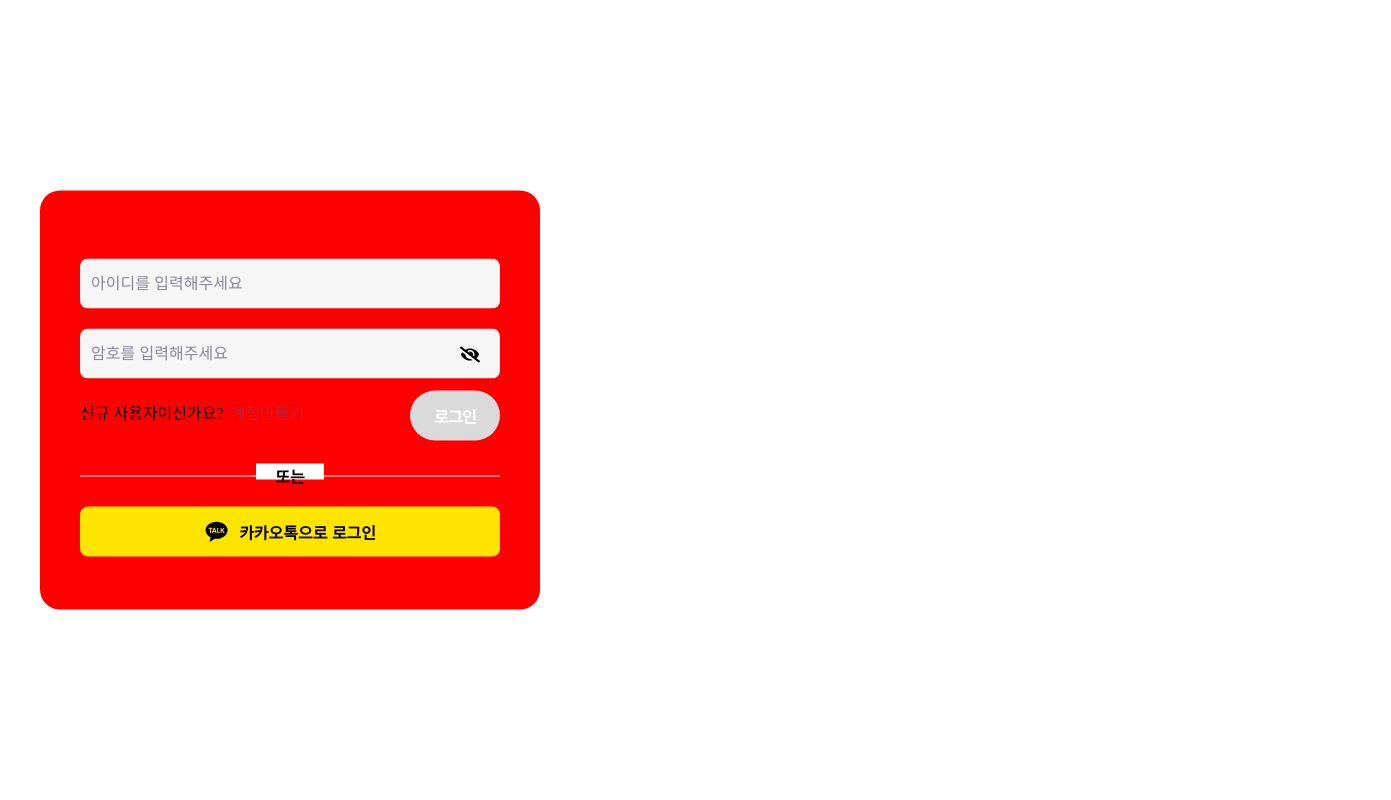
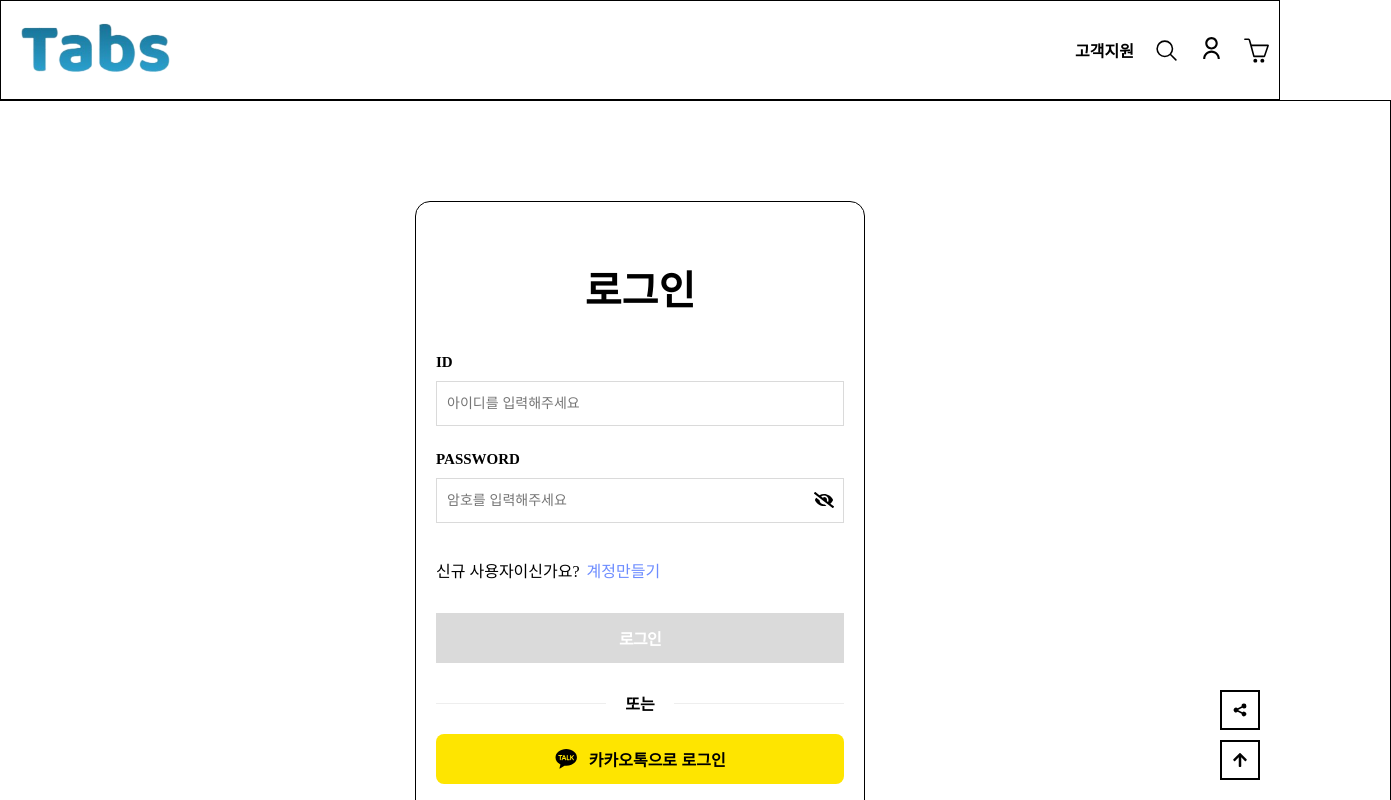
Before and after one commit to jihun8861/Sum-Vacation, a React (Create React App) app: page /SignIn in a window 1280 px wide. Shown: the top 800 px of the page, 1391 px wide, since content can reach past the window. Built offline with nearby package versions, Linux system fonts and the light colour scheme; no server answers.

Commit message:
feat: Sign

```diff
--- a/src/App.js
+++ b/src/App.js
@@ -2,6 +2,7 @@ import React from "react";
 import { Route, Routes, BrowserRouter } from "react-router-dom";
 import Home from "./pages/Home";
 import SignIn from "./pages/SignIn";
+import SignUp from "./pages/SignUp";
 
 function App() {
   return (
@@ -9,6 +10,7 @@ function App() {
       <Routes>
         <Route path="/" element={<Home/>}/>
         <Route path="/SignIn" element={<SignIn/>}/>
+        <Route path="/SignUp" element={<SignUp/>}/>
       </Routes>
     </BrowserRouter>
   );
--- a/src/components/Header.jsx
+++ b/src/components/Header.jsx
@@ -14,12 +14,8 @@ const Container = styled.div`
   position: fixed;
   top: 0;
   transition: top 0.5s ease-in-out, background-color 0.3s ease-in-out;
- /* ${(props) =>
-    props.hidden &&
-    css`
-      top: -150px;
-    `} */
   background-color: ${(props) => (props.atTop ? "transparent" : "white")};
+  border: solid 1px;
 `;
 
 const Frame = styled.div`
@@ -82,12 +78,13 @@ const LinkStyle = (atTop) => ({
   color: atTop ? "white" : "black",
 });
 
-const Header = () => {
+const Header = ({ isHome }) => {
   const [hidden, setHidden] = useState(false);
   const [lastScrollY, setLastScrollY] = useState(0);
-  const [atTop, setAtTop] = useState(true);
+  const [atTop, setAtTop] = useState(isHome);
 
   const handleScroll = () => {
+    if (!isHome) return;
     const currentScrollY = window.scrollY;
     setAtTop(currentScrollY === 0);
     if (currentScrollY > lastScrollY && currentScrollY > 100) {
@@ -99,11 +96,15 @@ const Header = () => {
   };
 
   useEffect(() => {
-    window.addEventListener("scroll", handleScroll);
-    return () => {
-      window.removeEventListener("scroll", handleScroll);
-    };
-  }, [lastScrollY]);
+    if (isHome) {
+      window.addEventListener("scroll", handleScroll);
+      return () => {
+        window.removeEventListener("scroll", handleScroll);
+      };
+    } else {
+      setAtTop(false);
+    }
+  }, [isHome, lastScrollY]);
 
   return (
     <Container hidden={hidden} atTop={atTop}>
--- a/src/components/Layout.jsx
+++ b/src/components/Layout.jsx
@@ -63,8 +63,7 @@ const ShareIcon = styled(HiShare)`
   font-size: 16px;
 `;
 
-
-const Layout = ({ props }) => {
+const Layout = ({ isHome, children }) => {
   const scrollToTop = () => {
     window.scrollTo({
       top: 0,
@@ -75,10 +74,10 @@ const Layout = ({ props }) => {
   return (
     <>
       <Container>
-        <BannerContainer/>
-        <Header />
+        {isHome && <BannerContainer />}
+        <Header isHome={isHome} />
         <Main>
-          {props}
+          {children}
           <Share>
             <ShareIcon />
           </Share>
--- a/src/components/Sign.jsx
+++ /dev/null
@@ -1,72 +0,0 @@
-import React from "react";
-import styled from "styled-components";
-
-const Frame = styled.div`
-   width: 100vw;
-   height: 100vh;
-   position: relative; /* 포지션을 설정하여 자식 요소의 위치를 결정합니다. */
-`;
-
-const Wrap = styled.div`
-   position: relative;
-   max-width: 1200px;
-   height: 100%;
-   margin: 0 auto;
-`;
-
-const LoginIn = styled.div`
-   position: absolute;
-   top: 50%;
-   transform: translateY(-50%);
-   width: 100%;
-`;
-
-const LoginCont = styled.div`
-   float: left;
-   max-width: 500px;
-   width: 100%;
-   padding: 60px 40px 53px;
-   background: #fff;
-   border-radius: 20px;
-   box-sizing: border-box;
-   background-color: red;
-`;
-
-const InjeNaraText = styled.div`
-   color: #fff;
-   display: flex;
-   justify-content: center;
-
-   p{
-      margin:0;
-      padding:0;
-      font-size: 50px;
-      font-weight: 600;
-      margin-left: 20px;
-      margin-bottom: 40px;
-   }
-`;
-
-const LinkStyle = {
-   textDecoration: "none",
-   color: "lightsalmon"
-};
-
-const Sign = ({ props }) => {
-   return (
-      <Frame>
-         <Wrap>
-            <LoginIn>
-               <LoginCont>
-               <InjeNaraText>
-               </InjeNaraText>
-                  {props}
-               </LoginCont>
-
-            </LoginIn>
-         </Wrap>
-      </Frame>
-   )
-}
-
-export default Sign;
--- a/src/pages/Home.js
+++ b/src/pages/Home.js
@@ -59,18 +59,6 @@ const RadioButton = styled.div`
   &:hover {
     background-color: #6d8cff;
   }
-`;
-
-const BannerContainer = styled.div`
-  width: 100%;
-  height: 500px;
-  background-image: url("/images/banner.png");
-  background-size: 100% 100%;
-  background-position: center;
-  margin-bottom: 80px;
-  display: flex;
-  align-items: center;
-  justify-content: center;
 `;
 
 const HomeContent = () => {
@@ -143,7 +131,7 @@ const HomeContent = () => {
 };
 
 const Home = () => {
-  return <Layout props={<HomeContent />} />;
+  return <Layout isHome={true} children={<HomeContent />} />;
 };
 
 export default Home;
--- a/src/pages/SignIn.js
+++ b/src/pages/SignIn.js
@@ -1,125 +1,107 @@
-import React, { useState } from 'react';
-import { useNavigate } from 'react-router-dom';
+import React, { useState } from "react";
+import { useNavigate } from "react-router-dom";
 import styled from "styled-components";
-import Sign from "../components/Sign";
-import Layout from '../components/Layout';
-import axios from 'axios';
+import Layout from "../components/Layout";
+import axios from "axios";
 import { RiKakaoTalkFill } from "react-icons/ri";
 import { FaEye, FaEyeSlash } from "react-icons/fa";
 
+const Container = styled.div`
+  width: 1500px;
+  height: 100%;
+  display: flex;
+  justify-content: center;
+`;
+
 const SignInFrame = styled.div`
+  width: 450px;
+  height: 700px;
+  border-radius: 15px;
+  border: solid 1px;
+  margin-top: 100px;
+  padding: 20px;
+`;
+
+const TitleText = styled.div`
   width: 100%;
+  height: 20%;
+  font-size: 40px;
+  font-weight: bold;
+  display: flex;
+  align-items: center;
+  justify-content: center;
+`;
+
+const Text = styled.div`
+  width: auto;
   height: auto;
-`
+  font-size: 15px;
+  font-weight: 600;
+  margin-bottom: 10px;
+`;
 
-const IdBox = styled.div`
+const InputBox = styled.div`
   display: flex;
   flex-direction: column;
   align-items: center;
-    border-radius: 8px;
-    padding: 10px;
-    margin-top: 8px;
-    background-color: #f6f6f6;
-    border: none;
-    width: 100%;
-    border: 1px solid transparent;
   margin-bottom: 20px;
-
-    &:focus-within {
-        border-color: black;
-        background-color: white;
-    }
-`
-
-const PwBox = styled.div`
-    display: flex;
-    flex-direction: column;
-    align-items: center;
-    border-radius: 8px;
-    padding: 10px;
-    margin-top: 8px;
-    background-color: #f6f6f6;
-    border: none;
-    width: 100%;
-    border: 1px solid transparent;
-
-    &:focus-within {
-        border-color: black;
-        background-color: white;
-    }
-`
-
-const EyeIcon = styled(FaEye)`
-    position: absolute;
-    left: 35%;
-    cursor: pointer;
-    margin-top: 5px;
-    font-size: 20px;
-`;
-
-const EyeIcon2 = styled(FaEyeSlash)`
-    position: absolute;
-    left: 35%;
-    cursor: pointer;
-    margin-top: 5px;
-    font-size: 20px;
+  position: relative;
+  height: 50px;
 `;
 
 const Input = styled.input`
   width: 100%;
-    outline: none; // 이 녀석을 사용해야 외부 테두리가 안보임.
-    border: none; //이 녀석을 사용해야 내부 테두리가 안보임.
-    height: 28px;
-    font-size: 16px;
-    background-color: #f6f6f6;
+  height: 45px;
+  font-size: 14px;
+  border: solid 1px #dadada;
+  padding: 10px;
+  &:focus {
+    outline: none;
+  }
+`;
 
-    &::placeholder {
-        color: #888896;
-        &:focus-within {
-            background-color: white;
-        }
-    }
+const EyeIcon = styled(FaEye)`
+  cursor: pointer;
+  font-size: 20px;
+  position: absolute;
+  right: 10px;
+  top: 12px;
+`;
 
-    &:focus-within {
-        background-color: white;
-    }
-`
+const EyeIcon2 = styled(FaEyeSlash)`
+  cursor: pointer;
+  font-size: 20px;
+  position: absolute;
+  right: 10px;
+  top: 12px;
+`;
 
 const New = styled.div`
-    margin: 12px 0 40px;
+  display: flex;
+  align-items: center;
   font-size: 16px;
   height: 45px;
-    line-height: 45px;
-`
-
-const Left = styled.div`
-    float: left;
-`
-
-const Right = styled.div`
-    float: right;
-    margin-left: 6px;
-`
+  margin-bottom: 20px;
+`;
 
 const Btn = styled.button`
-    min-width: 90px;
+  width: 100%;
   height: 50px;
   padding: 0 20px;
   font-size: 16px;
   font-weight: 600;
-    border-radius: 90px;
   letter-spacing: -0.04em;
-    background: #be2237;
+  background: #6d8cff;
   border: 1px solid rgb(141, 35, 41);
   color: #fff;
-    display: inline-block;
-    box-sizing: border-box;
   text-align: center;
-    transition: all 0.4s;
   cursor: pointer;
+  margin-bottom: 40px;
 
   &:hover {
-        background: rgb(165, 35, 41);
+    background: white;
+    color: #6d8cff;
+    border-color: #6d8cff;
   }
 
   &:disabled {
@@ -140,7 +122,7 @@ const Bottom = styled.div`
   align-items: center;
   text-align: center;
 
-    h4{
+  h4 {
     position: absolute;
     left: 50%;
     top: -13px;
@@ -150,12 +132,12 @@ const Bottom = styled.div`
     display: inline-block;
     transform: translateX(-50%);
   }
-`
+`;
 
 const Kakao = styled.button`
   width: 100%;
   height: 50px;
-    background-color: #FEE500;
+  background-color: #fee500;
   border: none;
   border-radius: 8px;
   font-size: 16px;
@@ -166,7 +148,7 @@ const Kakao = styled.button`
   transition: background-color 0.3s;
 
   &:hover {
-        background-color: rgb(239,218,77);
+    background-color: rgb(239, 218, 77);
   }
 `;
 
@@ -178,24 +160,22 @@ const KakaoContent = styled.div`
 `;
 
 const LinkStyle = {
-    textDecoration: 'none',
-    color: '#65997c',
+  textDecoration: "none",
   marginLeft: "7px",
-    color: "#be2237"
-}
+  color: "#6d8cff",
+};
 
 const SignInContent = () => {
-
   const navigate = useNavigate();
 
-    const [id, setId] = useState('');
-    const [pw, setPw] = useState('');
+  const [id, setId] = useState("");
+  const [pw, setPw] = useState("");
   const [notAllow, setNotAllow] = useState(true);
   // 아이콘 클릭으로 인한 비밀번호 보이기 여부 상태
-    const [pwType, setPwType] = useState('password');
+  const [pwType, setPwType] = useState("password");
   const [showPassword, setShowPassword] = useState(false);
 
-    const REST_API_KEY = process.env.REACT_APP_REST_API_KEY ;
+  const REST_API_KEY = process.env.REACT_APP_REST_API_KEY;
   const REDIRECT_URI = process.env.REACT_APP_REDIRECT_URI;
   const link = `https://kauth.kakao.com/oauth/authorize?client_id=${REST_API_KEY}&redirect_uri=${REDIRECT_URI}&response_type=code&prompt=login`;
 
@@ -216,25 +196,28 @@ const SignInContent = () => {
 
   // 아이콘 클릭 핸들러
   const handleEyeClick = () => {
-        setPwType(pwType === 'password' ? 'text' : 'password');
+    setPwType(pwType === "password" ? "text" : "password");
     setShowPassword(!showPassword);
   };
 
-    const onClickConfirmButton = async() => {
+  const onClickConfirmButton = async () => {
     try {
-            const response = await axios.post('https://port-0-cpbeck-hdoly2altu7slne.sel5.cloudtype.app' + '/api/users/login' , {
+      const response = await axios.post(
+        "https://port-0-cpbeck-hdoly2altu7slne.sel5.cloudtype.app" +
+          "/api/users/login",
+        {
           data: {
             name: id,
-                    password: pw
+            password: pw,
+          },
         }
-            })
+      );
       localStorage.setItem("token", response.data.token);
-            navigate('/');
+      navigate("/");
+    } catch (error) {
+      alert("회원 정보가 일치하지 않습니다.");
     }
-        catch (error) {
-            alert('회원 정보가 일치하지 않습니다.');
-        }
-    }
+  };
 
   // 아이디와 비밀번호를 1자 이상이라도 입력 시 버튼 활성화
   const updateButtonState = (newId, newPw) => {
@@ -242,15 +225,17 @@ const SignInContent = () => {
   };
 
   const handleKeyDown = (e) => {
-        if (e.key === 'Enter' && !notAllow) {
+    if (e.key === "Enter" && !notAllow) {
       onClickConfirmButton();
     }
   };
 
   return (
+    <Container>
       <SignInFrame>
-            <>
-                <IdBox>
+        <TitleText>로그인</TitleText>
+        <Text>ID</Text>
+        <InputBox>
           <Input
             type="text"
             placeholder="아이디를 입력해주세요"
@@ -258,11 +243,12 @@ const SignInContent = () => {
             onChange={handleIdChange}
             onKeyDown={handleKeyDown}
           />
-                </IdBox>
+        </InputBox>
 
-                <PwBox>
+        <Text>PASSWORD</Text>
+        <InputBox>
           <Input
-                        type={showPassword ? 'text' : 'password'}
+            type={showPassword ? "text" : "password"}
             placeholder="암호를 입력해주세요"
             value={pw}
             onChange={handlePwChange}
@@ -273,35 +259,37 @@ const SignInContent = () => {
           ) : (
             <EyeIcon2 onClick={handleEyeClick} />
           )}
-                </PwBox>
+        </InputBox>
 
         <New>
-                    <Left>
           <span>신규 사용자이신가요?</span>
-                        <a href="/SignUp" style={LinkStyle}>계정만들기</a>
-                    </Left>
-                    <Right>
+          <a href="/SignUp" style={LinkStyle}>
+            계정만들기
+          </a>
+        </New>
+
         <Btn onClick={onClickConfirmButton} disabled={notAllow}>
           <span>로그인</span>
         </Btn>
-                    </Right>
-                </New>
 
         <Bottom>
           <h4>또는</h4>
           <Kakao onClick={loginHandler}>
             <KakaoContent>
-                            <RiKakaoTalkFill style={{ width: "6%", height: "6%", marginRight: "10px" }} ></RiKakaoTalkFill>카카오톡으로 로그인
+              <RiKakaoTalkFill
+                style={{ width: "6%", height: "6%", marginRight: "10px" }}
+              ></RiKakaoTalkFill>
+              카카오톡으로 로그인
             </KakaoContent>
           </Kakao>
         </Bottom>
-            </>
       </SignInFrame>
+    </Container>
   );
 };
 
 const SignIn = () => {
-    return <Sign props={<SignInContent />} />;
+  return <Layout isHome={false} children={<SignInContent />} />;
 };
 
-export default SignIn
+export default SignIn;
--- a/src/pages/SignUp.js
+++ b/src/pages/SignUp.js
@@ -1,22 +1,39 @@
 import React, { useState } from 'react';
 import styled from "styled-components";
-import Sign from "../components/Sign";
 import { FaEye, FaEyeSlash } from "react-icons/fa";
 import axios from 'axios';
 import { useNavigate } from 'react-router-dom';
+import Layout from '../components/Layout';
+
+const Container = styled.div`
+  width: 1500px;
+  height: 100%;
+  display: flex;
+  justify-content: center;
+`;
 
 const SignUpFrame = styled.div`
+  width: 450px;
+  height: 700px;
+  border-radius: 15px;
+  border: solid 1px;
+  margin-top: 100px;
+  padding: 20px;
+`;
+
+const TitleText = styled.div`
   width: 100%;
-   height: auto;
-`
+  height: 20%;
+  font-size: 40px;
+  font-weight: bold;
+  display: flex;
+  align-items: center;
+  justify-content: center;
+`;
 
 const Already = styled.div`
    margin: 0 0 14px;
    height: auto;
-`
-
-const Box = styled.div`
-   width: 100%;
 `
 
 const Left = styled.div`
@@ -30,38 +47,35 @@ const Right = styled.div`
    margin-top:7px;
 `
 
-const IdBox = styled.div`
+const InputBox = styled.div`
   display: flex;
   flex-direction: column;
   align-items: center;
-   border-radius: 8px;
+  margin-bottom: 20px;
+  position: relative;
+  height: 50px;
+`;
+
+const Input = styled.input`
+  width: 100%;
+  height: 45px;
+  font-size: 14px;
+  border: solid 1px #dadada;
   padding: 10px;
-   margin-top: 8px;
-   background-color: #f6f6f6;
-   border: none;
+  &:focus {
+    outline: none;
+  }
+`;
+
+const OverlapBtn = styled.button`
    width: 100%;
-   border: 1px solid transparent;
-   margin-bottom: 20px;
-
-   &:focus-within {
-         border-color: black;
-         background-color: white;
-   }
-`
-
-const Btn1 = styled.button`
-   min-width: 90px;
-   height: 50px;
-   padding: 0 20px;
+   height: 30px;
    font-size: 16px;
    font-weight: 500;
    border-radius: 10px;
    letter-spacing: -0.04em;
    border: 1px solid black;
-   background: black;
    color: #fff;
-   display: inline-block;
-   box-sizing: border-box;
    text-align: center;
    transition: all 0.4s;
    cursor: pointer;
@@ -78,53 +92,36 @@ const NameBox = styled.div`
    display: flex;
    flex-direction: column;
    align-items: center;
-   border-radius: 8px;
-   padding: 10px;
-   margin-top: 8px;
-   background-color: #f6f6f6;
-   border: none;
    width: 100%;
    border: 1px solid transparent;
    margin-bottom: 20px;
-
-   &:focus-within {
-         border-color: black;
-         background-color: white;
-   }
 `
 
 const PwBox = styled.div`
    display: flex;
    flex-direction: column;
    align-items: center;
-   border-radius: 8px;
-   padding: 10px;
-   margin-top: 8px;
    background-color: ${props => (props.error ? '#f6f6f6' : '#f6f6f6')};
    border: 1px solid ${props => (props.error ? '#c42237' : '#f6f6f6')};
    width: 100%;
    margin-bottom: 20px;
-
-   &:focus-within {
-         border-color: black;
-         background-color: white;
-   }
+   position: realative;
 `
 
 const EyeIcon = styled(FaEye)`
+  cursor: pointer;
+  font-size: 20px;
   position: absolute;
-   left: 35%;
-   cursor: pointer;
-   margin-top: 5px;
-   font-size: 20px;
+  right: 10px;
+  top: 12px;
 `;
 
 const EyeIcon2 = styled(FaEyeSlash)`
+  cursor: pointer;
+  font-size: 20px;
   position: absolute;
-   left: 35%;
-   cursor: pointer;
-   margin-top: 5px;
-   font-size: 20px;
+  right: 10px;
+  top: 12px;
 `;
 
 const ErrorMessage = styled.h3`
@@ -151,60 +148,29 @@ const PwOkBox = styled.div`
    display: flex;
    flex-direction: column;
    align-items: center;
-   border-radius: 8px;
-   padding: 10px;
-   margin-top: 8px;
-   background-color: #f6f6f6;
-   border: none;
-   width: 100%;
    border: 1px solid transparent;
    border-color: ${props => props.error ? '#c42237' : 'transparent'};
    margin-bottom: 20px;
-
-   &:focus-within {
-         border-color: black;
-         background-color: white;
-   }
 `
 
-const Input = styled.input`
+const SignUpBtn = styled.button`
   width: 100%;
-   outline: none;
-   border: none;
-   height: 28px;
-   font-size: 16px;
-   background-color: #f6f6f6;
-
-   &::placeholder {
-         color: #888896;
-   }
-
-   &:focus-within {
-         background-color: white;
-   }
-`
-
-const NewBtn = styled.button`
-   float: right;
-   min-width: 90px;
   height: 50px;
   padding: 0 20px;
   font-size: 16px;
-   font-weight: 500;
-   border-radius: 90px;
+  font-weight: 600;
   letter-spacing: -0.04em;
-   background: #be2237;
+  background: #6d8cff;
   border: 1px solid rgb(141, 35, 41);
   color: #fff;
-   display: inline-block;
-   box-sizing: border-box;
   text-align: center;
-   transition: all 0.4s;
   cursor: pointer;
-   font-weight: bold;
+  margin-bottom: 40px;
 
   &:hover {
-         background: rgb(165, 35, 41);
+    background: white;
+    color: #6d8cff;
+    border-color: #6d8cff;
   }
 
   &:disabled {
@@ -217,9 +183,8 @@ const NewBtn = styled.button`
 
 const LinkStyle = {
    textDecoration: 'none',
-   color: '#65997c',
+   color: '#6d8cff',
    marginLeft: "7px",
-   color: "#be2237"
 }
 
 const SignUpContent = () => {
@@ -347,16 +312,15 @@ const SignUpContent = () => {
    };
 
    return (
+      <Container>
       <SignUpFrame>
-         <>
+         <TitleText>회원가입</TitleText>
             <Already>
                <span>이미 계정이 있으신가요?</span>
                <a href="/SignIn" style={LinkStyle}>로그인</a>
             </Already>
-
-            <Box>
                <Left>
-                  <IdBox>
+                  <InputBox>
                      <Input
                         type="text"
                         placeholder="아이디를 입력해주세요"
@@ -364,17 +328,16 @@ const SignUpContent = () => {
                         onChange={handleId}
                         onKeyDown={handleKeyDown}
                      />
-                  </IdBox>
+                  </InputBox>
                   {idError && <ErrorMessage>{idError}</ErrorMessage>}
                      {idSuccess && <SuccessMessage>{idSuccess}</SuccessMessage>}
                </Left>
 
                <Right>
-                  <Btn1 onClick={idCheck} disabled={!idEntered}>
+                  <OverlapBtn onClick={idCheck} disabled={!idEntered}>
                      <span>중복확인</span>
-                  </Btn1>
+                  </OverlapBtn>
                </Right>
-            </Box>
 
             <NameBox>
                <Input
@@ -413,16 +376,16 @@ const SignUpContent = () => {
             </PwOkBox>
             {!confirmPwValid && confirmPw.length > 0 && <ErrorMessage>비밀번호가 일치하지 않습니다.</ErrorMessage>}
 
-            <NewBtn onClick={onClickSignUpBtn} disabled={notAllow}>
+            <SignUpBtn onClick={onClickSignUpBtn} disabled={notAllow}>
                <span>계정만들기</span>
-            </NewBtn>
-         </>
+            </SignUpBtn>
       </SignUpFrame>
+      </Container>
    );
 };
 
 const SignUp = () => {
-   return <Sign props={<SignUpContent />} />;
+   return <Layout isHome={false} children={<SignUpContent />} />;
 };
 
 export default SignUp;
```
Lines whose indentation alone changed are shown as unchanged.
